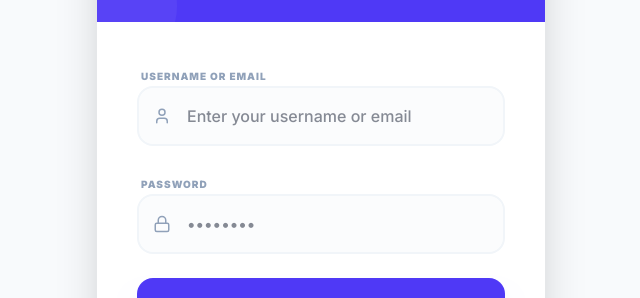
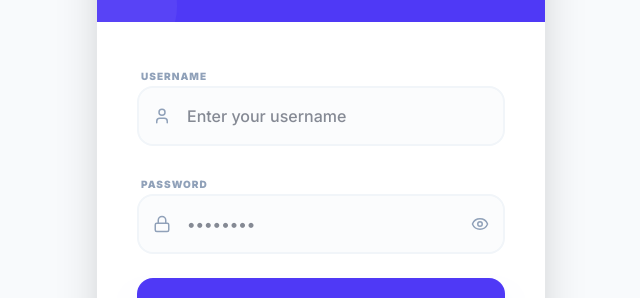
Before and after one commit to azeezazeez/EduExam-Online-Examination-System, a React (Vite) app in the folder EduExam Frontend/: page /login in a window 1280 px wide. Shown: the part 304-602 px from the top of the page, without its empty margins (319-959 px from the left). Built offline with nearby package versions, Linux system fonts and the light colour scheme.

Commit message:
Update Login.tsx

```diff
--- a/EduExam Frontend/src/pages/Login.tsx
+++ b/EduExam Frontend/src/pages/Login.tsx
@@ -1,50 +1,38 @@
 import React, { useState } from 'react';
 import { useNavigate } from 'react-router-dom';
-import { User, Lock, LogIn } from 'lucide-react';
+import { User, Lock, LogIn, Loader2, Eye, EyeOff } from 'lucide-react';
 import { motion } from 'motion/react';
 import { api } from '../services/api';
 
 const Login = () => {
   const navigate = useNavigate();
   const [formData, setFormData] = useState({
-    usernameOrEmail: '',
+    username: '',
     password: '',
   });
   const [errors, setErrors] = useState<Record<string, string>>({});
-  const [loading, setLoading] = useState(false);
-  const [serverError, setServerError] = useState('');
+  const [isSubmitting, setIsSubmitting] = useState(false);
+  const [showPassword, setShowPassword] = useState(false);
 
   const validate = () => {
     const newErrors: Record<string, string> = {};
-    if (!formData.usernameOrEmail) newErrors.usernameOrEmail = 'Username or Email is required';
-    if (!formData.password) newErrors.password = 'Password is required';
-    else if (formData.password.length < 6) newErrors.password = 'Password must be at least 6 characters';
+    if (!formData.username) newErrors.username = 'Username is required';
+    if (formData.password.length < 8) newErrors.password = 'Password must be at least 8 characters';
     setErrors(newErrors);
     return Object.keys(newErrors).length === 0;
   };
 
   const handleLogin = async (e: React.FormEvent) => {
     e.preventDefault();
-    setServerError('');
-
     if (validate()) {
-      setLoading(true);
-
+      setIsSubmitting(true);
       try {
-        const response = await api.login(formData);
-
-        if (response.success) {
-          // Navigate based on payment status
-          if (response.data.paymentStatus) {
-            navigate('/exam');
-          } else {
-            navigate('/payment');
-          }
-        }
-      } catch (err: any) {
-        setServerError(err.message || 'Login failed. Please try again.');
+        await api.login(formData);
+        navigate('/exam');
+      } catch (error) {
+        setErrors({ submit: 'Login failed. Please try again.' });
       } finally {
-        setLoading(false);
+        setIsSubmitting(false);
       }
     }
   };
@@ -69,35 +57,20 @@ const Login = () => {
         </div>
 
         <div className="p-10">
-          {serverError && (
-            <div className="mb-6 p-4 bg-rose-50 border-2 border-rose-200 rounded-2xl">
-              <p className="text-rose-600 text-sm font-medium text-center">{serverError}</p>
-            </div>
-          )}
-
           <form onSubmit={handleLogin} className="space-y-6">
             <div className="space-y-2">
-              <label className="text-[10px] font-black text-slate-400 uppercase tracking-widest ml-1">
-                Username or Email
-              </label>
+              <label className="text-[10px] font-black text-slate-400 uppercase tracking-widest ml-1">Username</label>
               <div className="relative group">
                 <User className="absolute left-4 top-1/2 -translate-y-1/2 text-slate-400 group-focus-within:text-indigo-500 transition-colors" size={18} />
                 <input
                   type="text"
-                  className={`w-full pl-12 pr-4 py-4 rounded-2xl border-2 ${
-                    errors.usernameOrEmail
-                      ? 'border-rose-100 bg-rose-50/30'
-                      : 'border-slate-100 bg-slate-50/50'
-                  } focus:outline-none focus:border-indigo-500 focus:bg-white transition-all font-medium`}
-                  placeholder="Enter your username or email"
-                  value={formData.usernameOrEmail}
-                  onChange={(e) => setFormData({ ...formData, usernameOrEmail: e.target.value })}
-                  disabled={loading}
+                  className={`w-full pl-12 pr-4 py-4 rounded-2xl border-2 ${errors.username ? 'border-rose-100 bg-rose-50/30' : 'border-slate-100 bg-slate-50/50'} focus:outline-none focus:border-indigo-500 focus:bg-white transition-all font-medium`}
+                  placeholder="Enter your username"
+                  value={formData.username}
+                  onChange={(e) => setFormData({ ...formData, username: e.target.value })}
                 />
               </div>
-              {errors.usernameOrEmail && (
-                <p className="text-rose-500 text-[10px] font-bold ml-1">{errors.usernameOrEmail}</p>
-              )}
+              {errors.username && <p className="text-rose-500 text-[10px] font-bold ml-1">{errors.username}</p>}
             </div>
 
             <div className="space-y-2">
@@ -105,37 +78,32 @@ const Login = () => {
               <div className="relative group">
                 <Lock className="absolute left-4 top-1/2 -translate-y-1/2 text-slate-400 group-focus-within:text-indigo-500 transition-colors" size={18} />
                 <input
-                  type="password"
-                  className={`w-full pl-12 pr-4 py-4 rounded-2xl border-2 ${
-                    errors.password
-                      ? 'border-rose-100 bg-rose-50/30'
-                      : 'border-slate-100 bg-slate-50/50'
-                  } focus:outline-none focus:border-indigo-500 focus:bg-white transition-all font-medium`}
+                  type={showPassword ? "text" : "password"}
+                  className={`w-full pl-12 pr-12 py-4 rounded-2xl border-2 ${errors.password ? 'border-rose-100 bg-rose-50/30' : 'border-slate-100 bg-slate-50/50'} focus:outline-none focus:border-indigo-500 focus:bg-white transition-all font-medium`}
                   placeholder="••••••••"
                   value={formData.password}
                   onChange={(e) => setFormData({ ...formData, password: e.target.value })}
-                  disabled={loading}
                 />
+                <button
+                  type="button"
+                  onClick={() => setShowPassword(!showPassword)}
+                  className="absolute right-4 top-1/2 -translate-y-1/2 text-slate-400 hover:text-indigo-500 transition-colors"
+                >
+                  {showPassword ? <EyeOff size={18} /> : <Eye size={18} />}
+                </button>
               </div>
-              {errors.password && (
-                <p className="text-rose-500 text-[10px] font-bold ml-1">{errors.password}</p>
-              )}
+              {errors.password && <p className="text-rose-500 text-[10px] font-bold ml-1">{errors.password}</p>}
             </div>
 
             <button
               type="submit"
-              disabled={loading}
-              className={`w-full bg-indigo-600 text-white py-4 rounded-2xl font-black text-lg hover:bg-indigo-700 transition-all flex items-center justify-center gap-3 shadow-xl shadow-indigo-100 ${
-                loading ? 'opacity-70 cursor-not-allowed' : 'active:scale-[0.98]'
-              } mt-4`}
+              disabled={isSubmitting}
+              className="w-full bg-indigo-600 text-white py-4 rounded-2xl font-black text-lg hover:bg-indigo-700 transition-all flex items-center justify-center gap-3 shadow-xl shadow-indigo-100 active:scale-[0.98] mt-4 disabled:opacity-70 disabled:cursor-not-allowed"
             >
-              {loading ? (
+              {isSubmitting ? (
                 <>
-                  <svg className="animate-spin h-5 w-5 text-white" xmlns="http://www.w3.org/2000/svg" fill="none" viewBox="0 0 24 24">
-                    <circle className="opacity-25" cx="12" cy="12" r="10" stroke="currentColor" strokeWidth="4"></circle>
-                    <path className="opacity-75" fill="currentColor" d="M4 12a8 8 0 018-8V0C5.373 0 0 5.373 0 12h4zm2 5.291A7.962 7.962 0 014 12H0c0 3.042 1.135 5.824 3 7.938l3-2.647z"></path>
-                  </svg>
-                  <span>Logging in...</span>
+                  <Loader2 className="animate-spin" size={22} />
+                  Logging in...
                 </>
               ) : (
                 'Start Examination'
@@ -148,7 +116,6 @@ const Login = () => {
                 type="button"
                 onClick={() => navigate('/register')}
                 className="text-indigo-600 font-bold hover:underline"
-                disabled={loading}
               >
                 Register Now
               </button>
```
